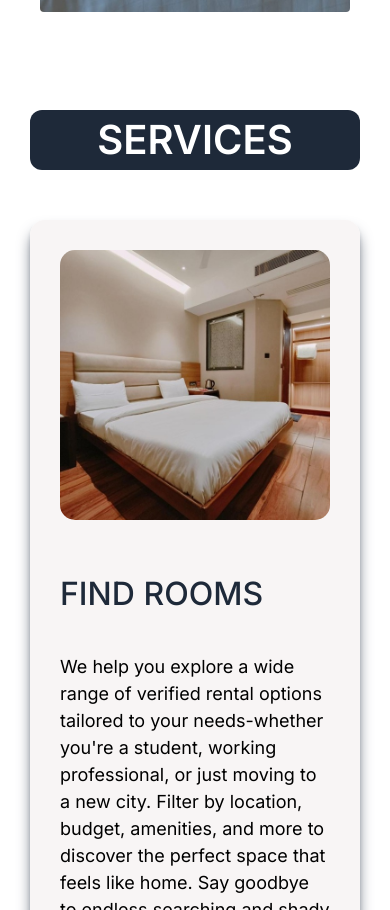
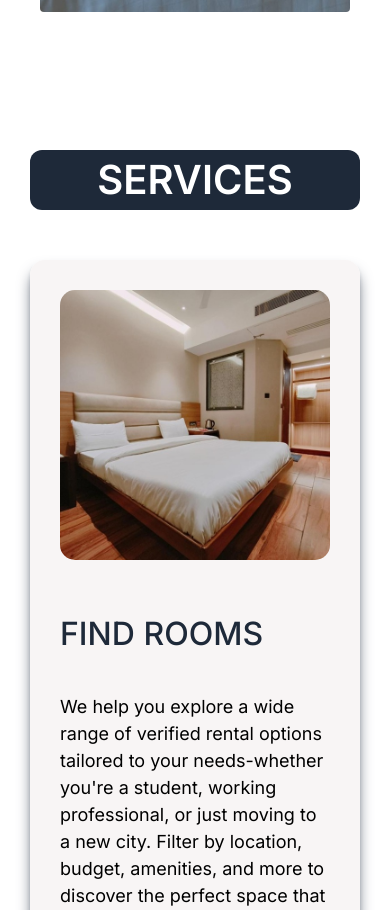
Before and after one commit to rohitkumar893/roomsley, a React (Vite) app: page / in a window 390 px wide. Shown: the part 1174-2084 px from the top of the page. Built offline with nearby package versions, Linux system fonts and the light colour scheme.

Commit message:
modified responsiveness

```diff
--- a/src/App.css
+++ b/src/App.css
@@ -253,7 +253,7 @@ ul:hover{
 
 @media(max-width:700px){
   .services{
-    margin-top:220px;
+    margin-top:260px;
   }
   .padder{
     padding-left: 40px;
```
